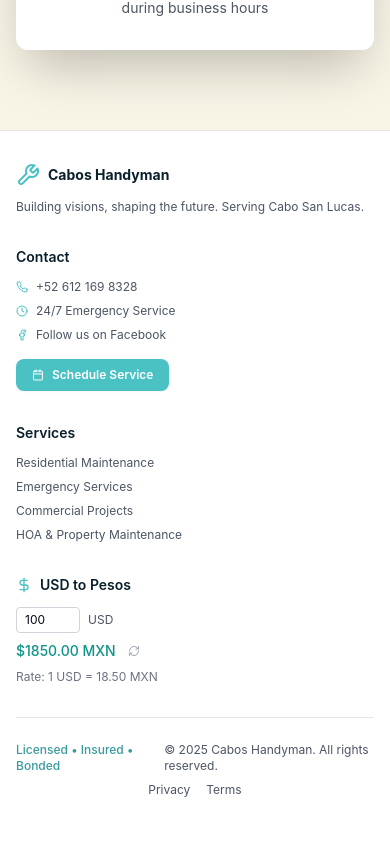
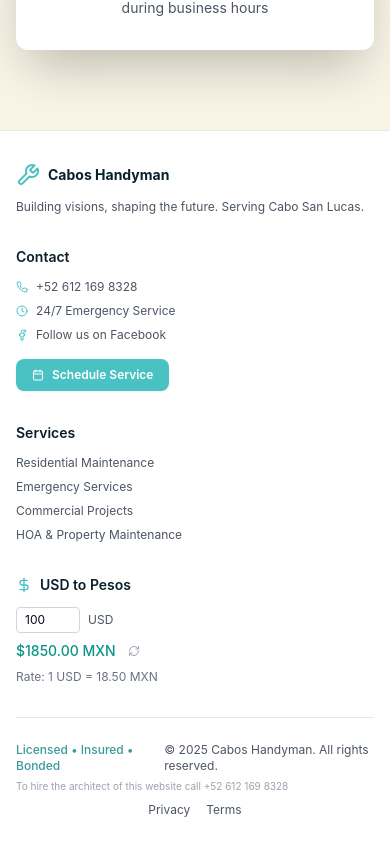
Before and after one commit to edgpac/caboshandyman, a React (Vite) app: page /contact in a window 390 px wide. Shown: the part 2924-3774 px from the top of the page. Built offline with nearby package versions, Linux system fonts and the light colour scheme; no server answers.

Commit message:
Fix: , arquitectName)

```diff
--- a/src/components/Footer.tsx
+++ b/src/components/Footer.tsx
@@ -145,11 +145,16 @@ export default function Footer() {
         {/* Legal - Full Width Bottom Row */}
         <div className="mt-8 pt-6 border-t border-gray-200">
           <div className="flex flex-col md:flex-row justify-between items-center text-xs">
-            <div className="flex items-center space-x-4 mb-2 md:mb-0">
-              <span className="text-teal-500 font-medium">Licensed • Insured • Bonded</span>
-              <span className="text-gray-600">&copy; 2025 Cabos Handyman. All rights reserved.</span>
+            <div className="flex flex-col items-start md:items-center space-y-1">
+              <div className="flex items-center space-x-4">
+                <span className="text-teal-500 font-medium">Licensed • Insured • Bonded</span>
+                <span className="text-gray-600">&copy; 2025 Cabos Handyman. All rights reserved.</span>
+              </div>
+              <div className="text-[10px] text-gray-400">
+                To hire the architect of this website call +52 612 169 8328
+              </div>
             </div>
-            <div className="flex space-x-4">
+            <div className="flex space-x-4 mt-2 md:mt-0">
               <a href="#privacy" className="text-gray-600 hover:text-teal-500 transition-colors">Privacy</a>
               <a href="#terms" className="text-gray-600 hover:text-teal-500 transition-colors">Terms</a>
             </div>
```
